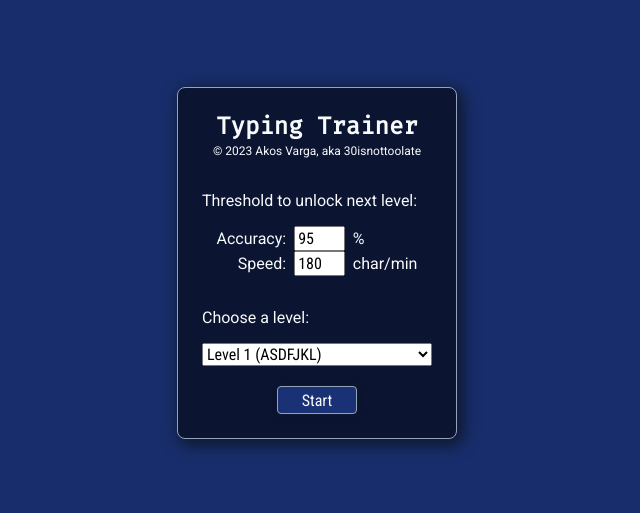
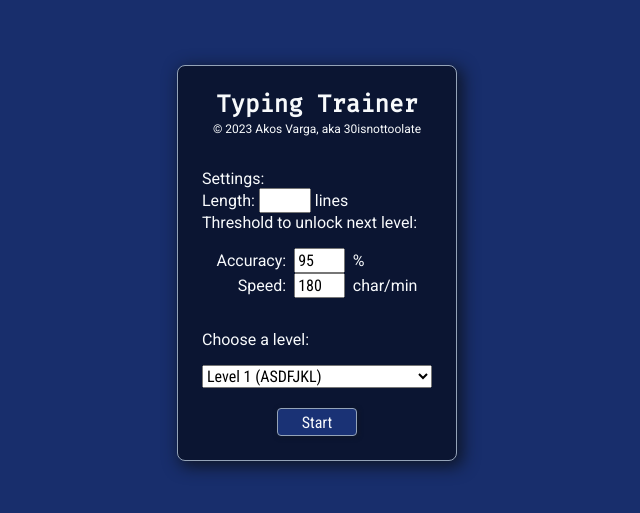
Before and after one commit to 30isnottoolate/typing-trainer, a React app: page / in a window 1280 px wide. Shown: the part 137-650 px from the top of the page, without its empty margins (323-963 px from the left). Built offline with nearby package versions, Linux system fonts and the light colour scheme.

Commit message:
Add settings container and element to LevelMenu

```diff
--- a/src/components/LevelMenu.tsx
+++ b/src/components/LevelMenu.tsx
@@ -40,6 +40,19 @@ const LevelMenu: React.FC<LevelMenuProps> = (
                 <div id="logo">
                     <h1>Typing Trainer</h1>
                     <span>© {new Date().getFullYear()} Akos Varga, aka 30isnottoolate</span>
+                </div>
+                <p>Settings:</p>
+                <div className="settings-container">
+                    <label htmlFor="accuracy">Length: </label>
+                    <input
+                        type="number"
+                        name="length"
+                        min="5"
+                        max="50"
+                        /* value={progressionScore.accuracy}
+                        onChange={event => changeAccuracyScore(event)} */
+                    />
+                    <span> lines</span>
                 </div>
                 <p>Threshold to unlock next level:</p>
                 <div className="threshold-container">
```
